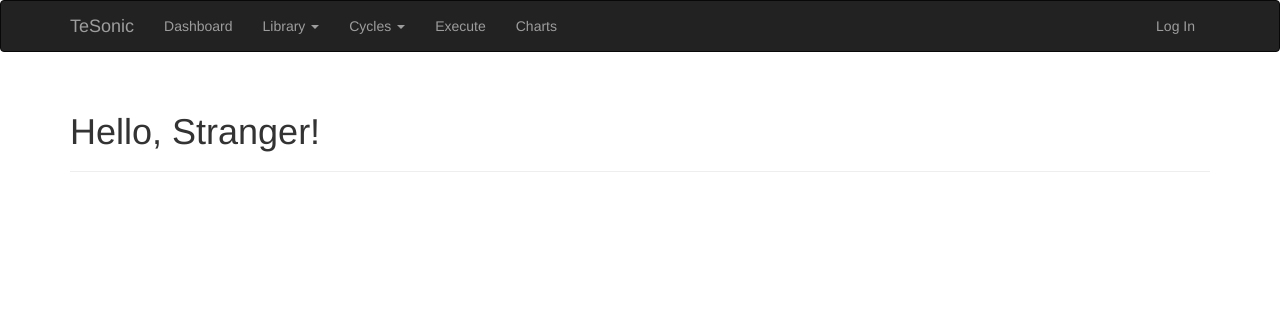
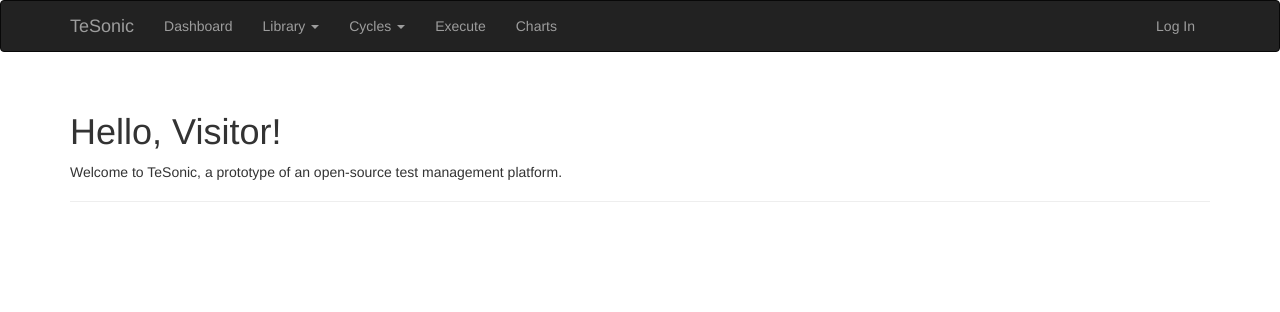
Before and after one commit to audricsun/TeSonic, a Flask app: page / in a window 1280 px wide. Shown: the top 312 px of the page. Run offline with Flask 2, Linux system fonts and the light colour scheme; some libraries are stand-ins or nearby versions.

Commit message:
update icon for a better one

```diff
--- a/TeSonic/app/templates/base.html
+++ b/TeSonic/app/templates/base.html
@@ -4,8 +4,8 @@
 
 {% block head %}
 {{ super() }}
-<link rel="shortcut icon" href="{{ url_for('static', filename='favicon.ico') }}" type="image/x-icon">
-<link rel="icon" href="{{ url_for('static', filename='favicon.ico') }}" type="image/x-icon">
+<link rel="shortcut icon" href="{{ url_for('static', filename='sonic-lightning.png') }}" type="image/x-icon">
+<link rel="icon" href="{{ url_for('static', filename='sonic-lightning.png') }}" type="image/x-icon">
 {% endblock %}
 
 {% block navbar %}
--- a/TeSonic/app/templates/index.html
+++ b/TeSonic/app/templates/index.html
@@ -4,6 +4,7 @@
 
 {% block page_content %}
 <div class="page-header">
-    <h1>Hello, {% if current_user.is_authenticated %}{{ current_user.username }}{% else %}Stranger{% endif %}!</h1>
+    <h1>Hello, {% if current_user.is_authenticated %}{{ current_user.username }}{% else %}Visitor{% endif %}!</h1>
+    <p>Welcome to TeSonic, a prototype of an open-source test management platform. </p>
 </div>
 {% endblock %}
```
Also changed, not shown: TeSonic/app/static/sonic-lightning.png (added).
